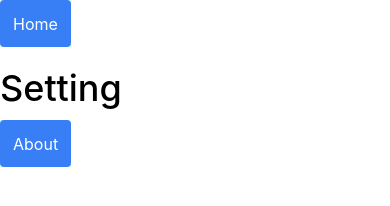
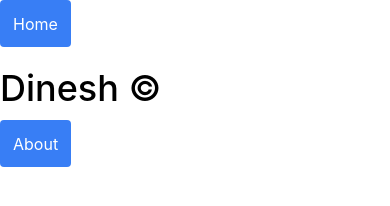
Before and after one commit to dinesh-dev/Elite-8-D2W-beta, a website: page www/index.html in a window 390 px wide. Drawn offline with Linux system fonts and the light colour scheme; some packages are replaced by stand-ins of ours; files that its build step writes are made by us from their sources.

Commit message:
git commit name

```diff
--- a/www/index.html
+++ b/www/index.html
@@ -30,7 +30,7 @@
   <div class="buttons">
     <button class="button">Home</button>
   </div>
-  <h1 class="title">Setting</h1>
+  <h1 class="title">Dinesh &copy;</h1>
   <div class="buttons" ng-click="doSomething()">
     <button class="button">About</button>
   </div>
```
